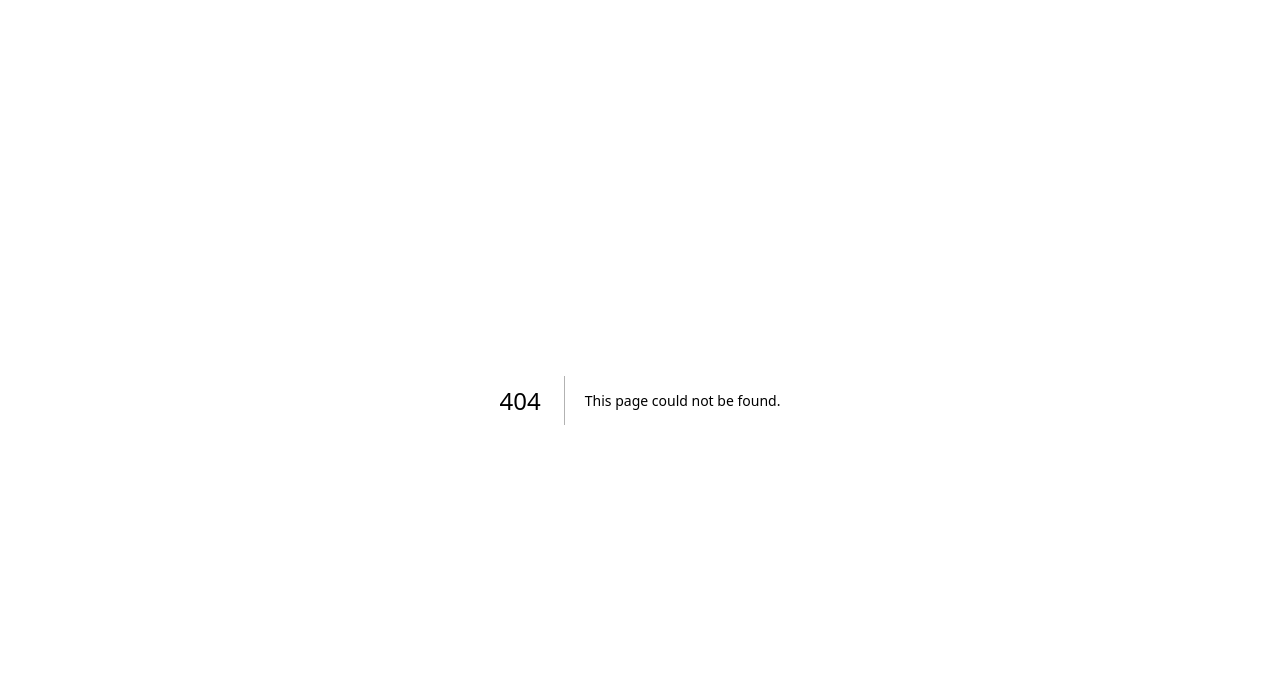
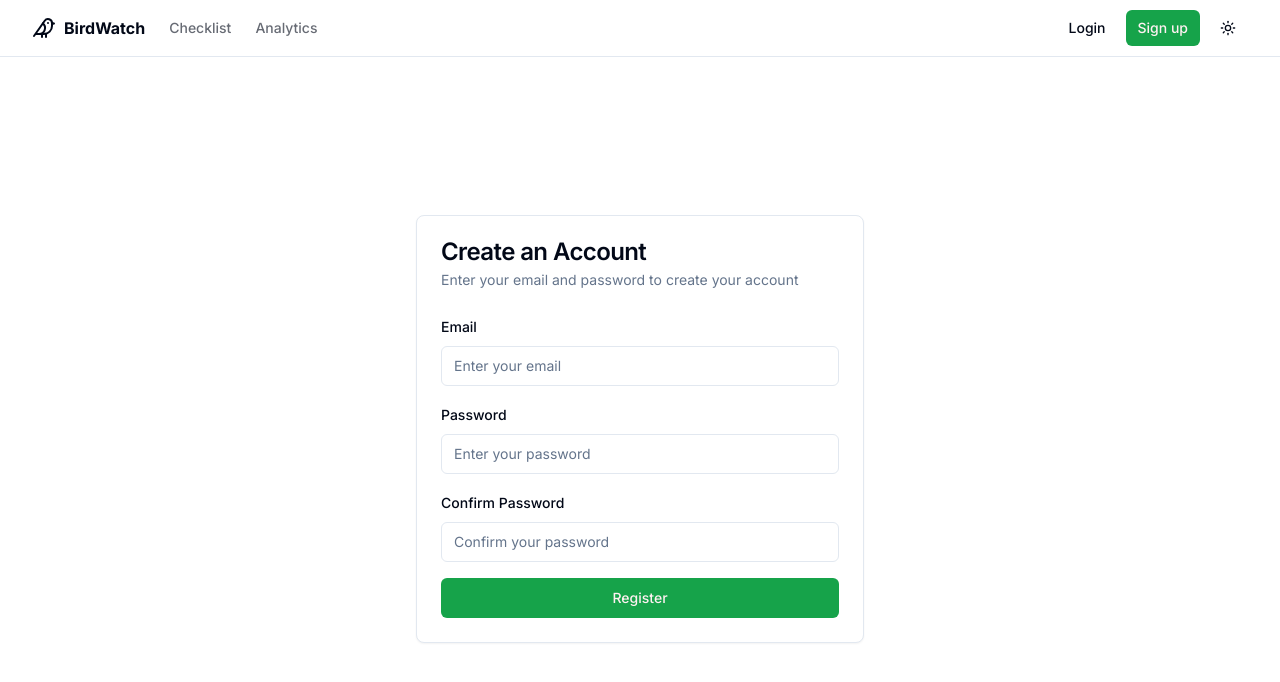
Before and after one commit to tb-peregrine/birdwatch, a Next.js app in the folder app/web/: page /register in a window 1280 px wide. Before the commit this address had no page. Shown: the top 682 px of the page. Built offline with nearby package versions, Linux system fonts and the light colour scheme.

Commit message:
linter errors

```diff
--- a/app/web/app/analytics/page.tsx
+++ b/app/web/app/analytics/page.tsx
@@ -1,7 +1,7 @@
 "use client"
 
-import { useEffect, useState } from "react"
-import { CalendarIcon, MapPin } from "lucide-react"
+import { useEffect, useState, useCallback } from "react"
+import { CalendarIcon } from "lucide-react"
 import { format } from "date-fns"
 import { useRouter, useSearchParams } from "next/navigation"
 import { Card, CardContent, CardDescription, CardHeader, CardTitle } from "@/components/ui/card"
@@ -43,7 +43,7 @@ export default function AnalyticsPage() {
   const [openStartDate, setOpenStartDate] = useState(false)
   const [openEndDate, setOpenEndDate] = useState(false)
 
-  const fetchData = async () => {
+  const fetchData = useCallback(async () => {
     setIsLoading(true)
     try {
       const [timeseries, totals] = await Promise.all([
@@ -79,11 +79,11 @@ export default function AnalyticsPage() {
     } finally {
       setIsLoading(false)
     }
-  }
+  }, [startDate, endDate, selectedLocation])
 
   useEffect(() => {
     fetchData()
-  }, [startDate, endDate, selectedLocation])
+  }, [fetchData])
 
   const getBirdLabel = (value: string) => {
     const bird = birds.find(b => b.value === value)
--- a/app/web/app/checklist/page.tsx
+++ b/app/web/app/checklist/page.tsx
@@ -1,7 +1,7 @@
 "use client"
 
 import { useState } from "react"
-import { CalendarIcon, MapPin, Plus, X, Minus } from "lucide-react"
+import { CalendarIcon, Plus, X, Minus } from "lucide-react"
 import { format } from "date-fns"
 import { useRouter } from "next/navigation"
 import { v4 as uuidv4 } from "uuid"
--- a/app/web/app/login/page.tsx
+++ b/app/web/app/login/page.tsx
@@ -1,3 +1,5 @@
+import { useState } from "react"
+import { useRouter } from "next/navigation"
 import Link from "next/link"
 
 import { Button } from "@/components/ui/button"
--- /dev/null
+++ b/app/web/app/register/page.tsx
@@ -0,0 +1,121 @@
+"use client"
+
+import { useState } from "react"
+import { useRouter } from "next/navigation"
+import { Button } from "@/components/ui/button"
+import { Input } from "@/components/ui/input"
+import { Label } from "@/components/ui/label"
+import { Card, CardContent, CardDescription, CardHeader, CardTitle } from "@/components/ui/card"
+import { SiteHeader } from "@/components/site-header"
+
+export default function RegisterPage() {
+    const router = useRouter()
+    const [formData, setFormData] = useState({
+        email: "",
+        password: "",
+        confirmPassword: "",
+    })
+    const [error, setError] = useState("")
+
+    const handleSubmit = async (e: React.FormEvent) => {
+        e.preventDefault()
+        setError("")
+
+        if (formData.password !== formData.confirmPassword) {
+            setError("Passwords do not match")
+            return
+        }
+
+        try {
+            const response = await fetch("/api/auth/register", {
+                method: "POST",
+                headers: {
+                    "Content-Type": "application/json",
+                },
+                body: JSON.stringify({
+                    email: formData.email,
+                    password: formData.password,
+                }),
+            })
+
+            if (!response.ok) {
+                const data = await response.json()
+                throw new Error(data.message || "Registration failed")
+            }
+
+            router.push("/login")
+        } catch (err) {
+            setError(err instanceof Error ? err.message : "Registration failed")
+        }
+    }
+
+    const handleChange = (e: React.ChangeEvent<HTMLInputElement>) => {
+        const { name, value } = e.target
+        setFormData((prev) => ({
+            ...prev,
+            [name]: value,
+        }))
+    }
+
+    return (
+        <div className="min-h-screen flex flex-col">
+            <SiteHeader />
+            <main className="flex-1 flex items-center justify-center p-4">
+                <Card className="w-full max-w-md">
+                    <CardHeader>
+                        <CardTitle>Create an Account</CardTitle>
+                        <CardDescription>
+                            Enter your email and password to create your account
+                        </CardDescription>
+                    </CardHeader>
+                    <CardContent>
+                        <form onSubmit={handleSubmit} className="space-y-4">
+                            <div className="space-y-2">
+                                <Label htmlFor="email">Email</Label>
+                                <Input
+                                    id="email"
+                                    name="email"
+                                    type="email"
+                                    placeholder="Enter your email"
+                                    value={formData.email}
+                                    onChange={handleChange}
+                                    required
+                                />
+                            </div>
+                            <div className="space-y-2">
+                                <Label htmlFor="password">Password</Label>
+                                <Input
+                                    id="password"
+                                    name="password"
+                                    type="password"
+                                    placeholder="Enter your password"
+                                    value={formData.password}
+                                    onChange={handleChange}
+                                    required
+                                />
+                            </div>
+                            <div className="space-y-2">
+                                <Label htmlFor="confirmPassword">Confirm Password</Label>
+                                <Input
+                                    id="confirmPassword"
+                                    name="confirmPassword"
+                                    type="password"
+                                    placeholder="Confirm your password"
+                                    value={formData.confirmPassword}
+                                    onChange={handleChange}
+                                    required
+                                />
+                            </div>
+                            {error && (
+                                <div className="text-sm text-red-500">{error}</div>
+                            )}
+                            <Button type="submit" className="w-full">
+                                Register
+                            </Button>
+                        </form>
+                    </CardContent>
+                </Card>
+            </main>
+        </div>
+    )
+}
--- a/app/web/lib/tinybird.ts
+++ b/app/web/lib/tinybird.ts
@@ -1,5 +1,3 @@
-import { v4 as uuidv4 } from "uuid"
-
 const TINYBIRD_API_URL = process.env.NEXT_PUBLIC_TINYBIRD_API_URL
 const TINYBIRD_API_TOKEN = process.env.NEXT_PUBLIC_TINYBIRD_API_TOKEN
 
```
